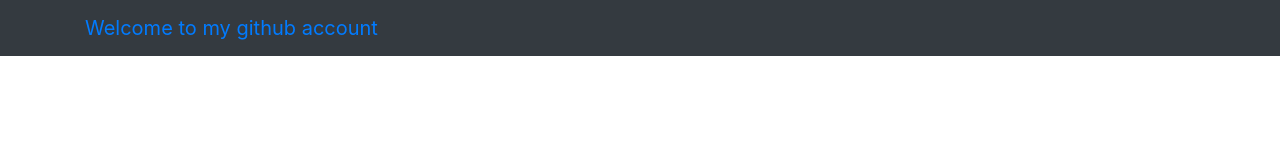
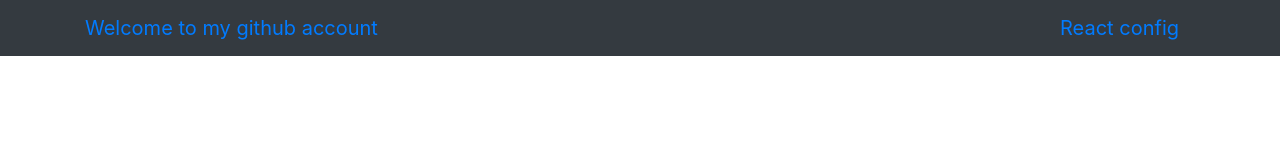
Before and after one commit to biswa7064/coursera-react-app, a React (Create React App) app: page / in a window 1280 px wide. Shown: the top 160 px of the page. Built offline with nearby package versions, Linux system fonts and the light colour scheme.

Commit message:
configure with NavbarBrand

```diff
--- a/src/App.js
+++ b/src/App.js
@@ -11,6 +11,7 @@ function App() {
       <Navbar  color = "dark">
         <div className = "container">
           <NavbarBrand href = "https://github.com/biswa7064/coursera-react-app">Welcome to my github account</NavbarBrand>
+          <NavbarBrand href = "/">React config</NavbarBrand>
         </div>
       </Navbar>
 
```
